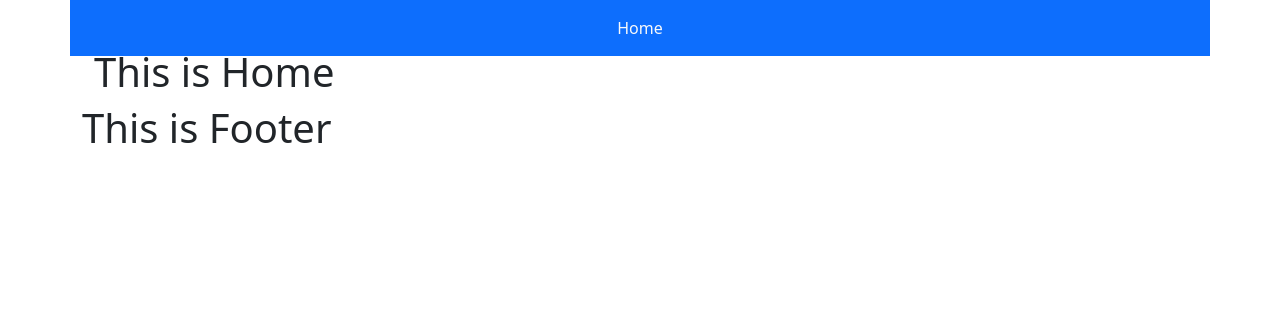
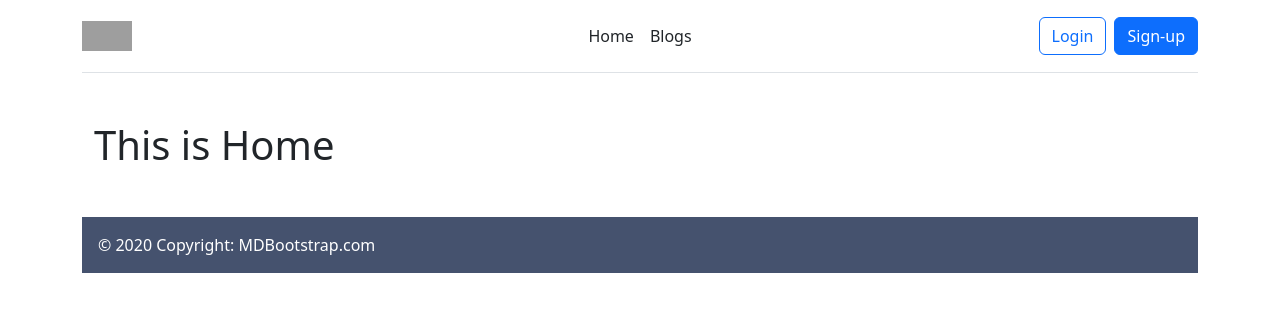
Before and after one commit to Irfan-Chowdhury/Used-Products-Resale-Client-Side, a React (Create React App) app: page / in a window 1280 px wide. Shown: the top 312 px of the page. Built offline with nearby package versions, Linux system fonts and the light colour scheme; grey boxes are pictures that could not be loaded.

Commit message:
Header & Footer Redesign

```diff
--- a/package.json
+++ b/package.json
@@ -11,6 +11,7 @@
     "react": "^18.2.0",
     "react-bootstrap": "^2.6.0",
     "react-dom": "^18.2.0",
+    "react-icons": "^4.6.0",
     "react-router-dom": "^6.4.3",
     "react-scripts": "5.0.1",
     "web-vitals": "^2.1.4"
--- a/src/Pages/Shared/Footer/Footer.js
+++ b/src/Pages/Shared/Footer/Footer.js
@@ -2,9 +2,31 @@ import React from 'react';
 
 const Footer = () => {
     return (
-        <div>
-            <h1>This is Footer</h1>
-        </div>
+        <section className="my-5 text-center text-lg-start text-white" style={{backgroundColor:"#45526e"}}>
+            <div className="row d-flex align-items-center">
+                <div className="col-md-7 col-lg-8 text-center text-md-start">
+                    <div className="p-3">© 2020 Copyright:
+                        <a className="text-white" style={{textDecoration:'none'}} href="https://mdbootstrap.com/"> MDBootstrap.com</a>
+                    </div>
+                </div>
+            </div>
+
+
+            {/* <div className="col-md-5 col-lg-4 ml-lg-0 text-center text-md-end">
+                <a href='/' className="btn btn-outline-light btn-floating m-1 text-white" role="button">
+                    <i className="fab fa-facebook-f"></i>
+                </a>
+                <a href='/' className="btn btn-outline-light btn-floating m-1 text-white" role="button">
+                    <i className="fab fa-twitter"></i>
+                </a>
+                <a href='/' className="btn btn-outline-light btn-floating m-1 text-white" role="button">
+                    <i className="fab fa-google"></i>
+                </a>
+                <a href='/' className="btn btn-outline-light btn-floating m-1 text-white" role="button">
+                    <i className="fab fa-instagram"></i>
+                </a>
+            </div> */}
+        </section>
     );
 };
 
--- a/src/Pages/Shared/Navbar/Navbar.js
+++ b/src/Pages/Shared/Navbar/Navbar.js
@@ -1,33 +1,28 @@
 import React from 'react';
 import { Link } from 'react-router-dom';
-
+import logo from './../../../assets/Logo.jpg';
 const Navbar = () => {
 
     const menuItems = <React.Fragment>
-        <li className="nav-item"><Link className="nav-link text-light" to="/">Home</Link></li>
-                {/* {user?.uid ?
-            <>
-                <li><Link to="/dashboard">Dashboard</Link></li>
-                <li><button onClick={handleLogOut}>Sign out</button></li>
-            </>
-            : <li><Link to="/login">Login</Link></li>} */}
+        <li className="nav-item"><Link className="nav-link px-2 link-dark" to="/">Home</Link></li>
+        <li className="nav-item"><Link className="nav-link px-2 link-dark" to="/">Blogs</Link></li>
     </React.Fragment>
 
     return (
-        <section>
-            <nav className="container navbar navbar-expand-sm bg-primary navbar-primary justify-content-center fixed-top">
-                <ul className="navbar-nav">
-                    {/* <li className="nav-item">
-                        <a className="nav-link text-light" href="/">Home</a>
-                    </li>
-                    <li className="nav-item">
-                        <a className="nav-link text-light" href="/">Login</a>
-                    </li> */}
-                    {menuItems}
+        <header class="d-flex flex-wrap align-items-center justify-content-center justify-content-md-between py-3 mb-4 border-bottom">
+            <a href="/" class="d-flex align-items-center col-md-3 mb-2 mb-md-0 text-dark text-decoration-none">
+                <img src={logo} alt="" width="50" height="30" />
+            </a>
 
-                </ul>
-            </nav>
-        </section>
+            <ul class="nav col-12 col-md-auto mb-2 justify-content-center mb-md-0">
+                {menuItems}
+            </ul>
+
+            <div class="col-md-3 text-end">
+                <button type="button" class="btn btn-outline-primary me-2">Login</button>
+                <button type="button" class="btn btn-primary">Sign-up</button>
+            </div>
+        </header>
     );
 };
 
```
Also changed, not shown: 2 other files (tests, documents, lock files or other folders).
